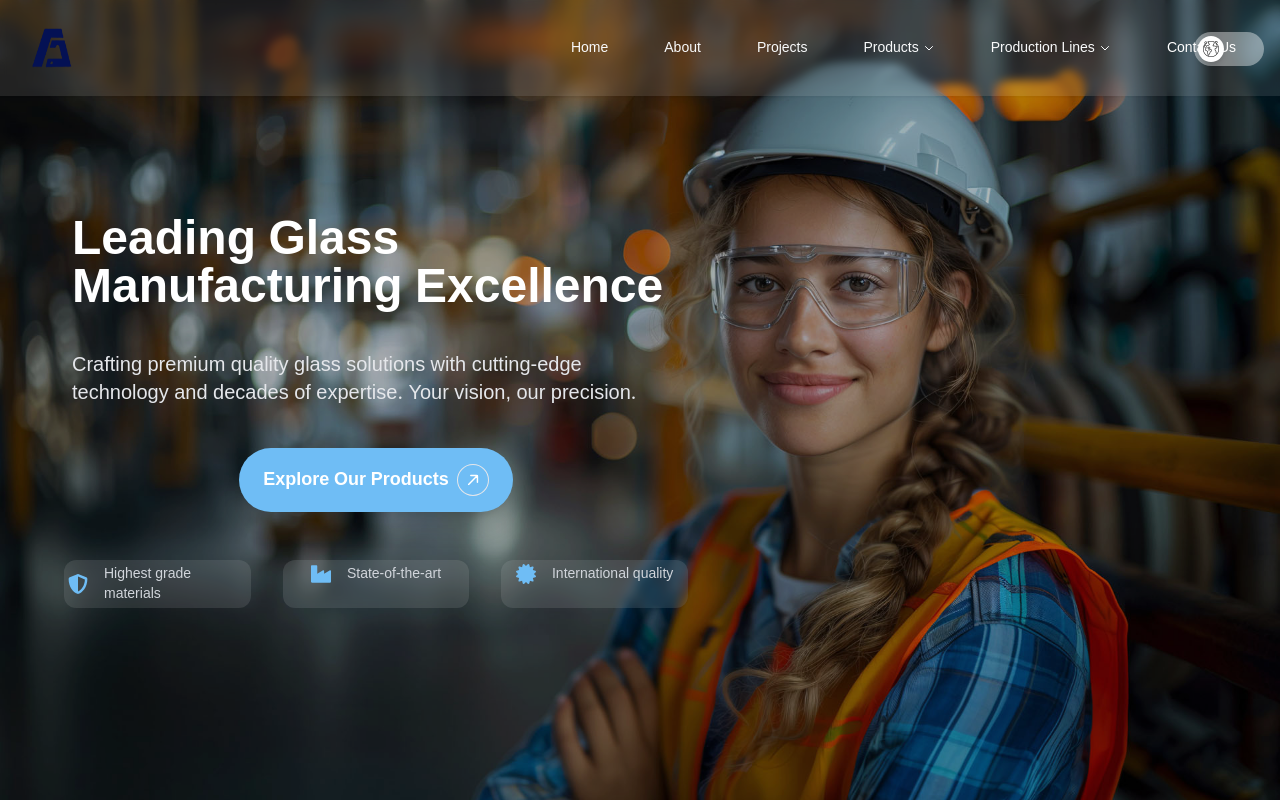
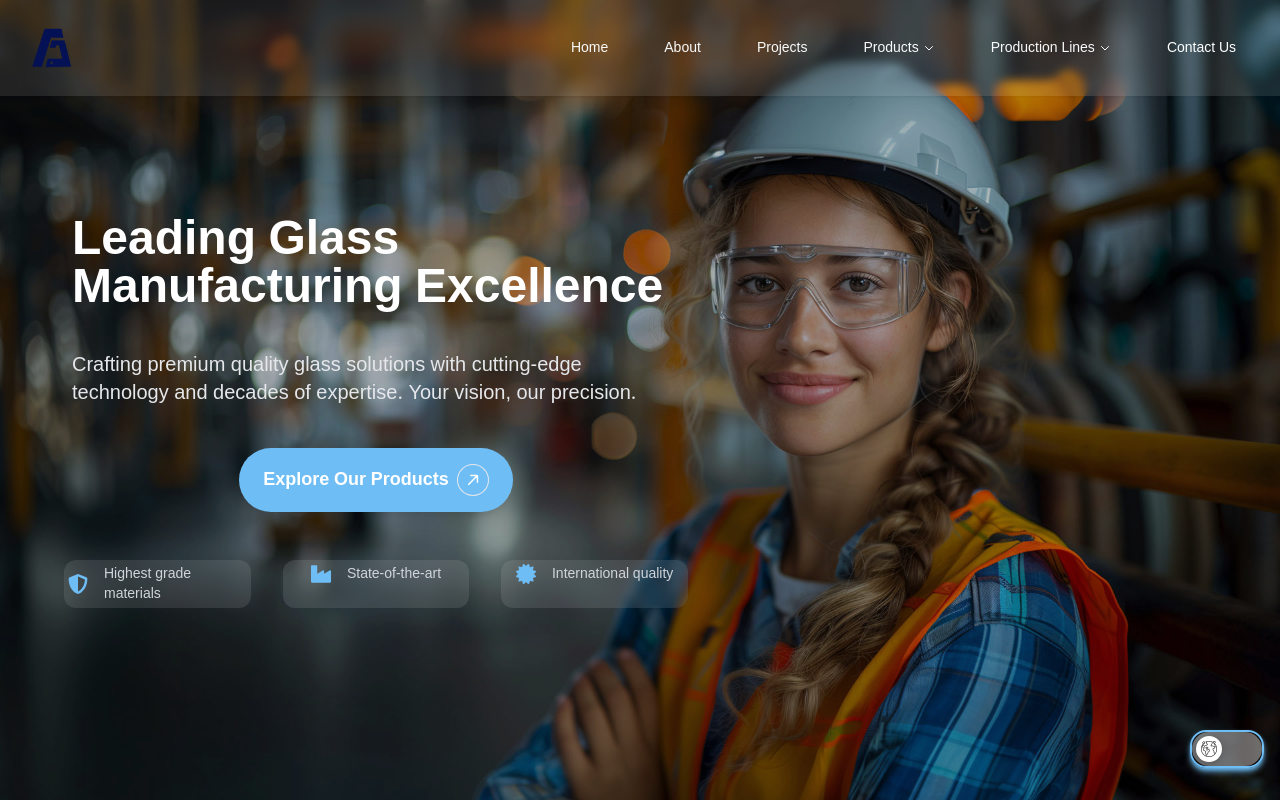
Before and after one commit to Hossein137900/abnos, a Next.js app: page / in a window 1280 px wide. Shown: the top 802 px of the page. Built offline with nearby package versions, Linux system fonts and the light colour scheme.

Commit message:
Update layout.tsx

```diff
--- a/app/layout.tsx
+++ b/app/layout.tsx
@@ -24,7 +24,7 @@ export default function RootLayout({
     <html lang="en">
       <body className={`${manrope.variable} ${sahel.className} antialiased`}>
         <LanguageProvider>
-          <div className="fixed lg:top-8 lg:right-4 right-40 top-4 z-[9999]">
+          <div className="fixed border-[#6FBDF5] shadow-md shadow-[#6FBDF5] border-2 rounded-2xl lg:bottom-8 lg:right-4 right-40 bottom-4 z-[9999]">
             <LanguageIcon />
           </div>
           <FontWrapper>
```
